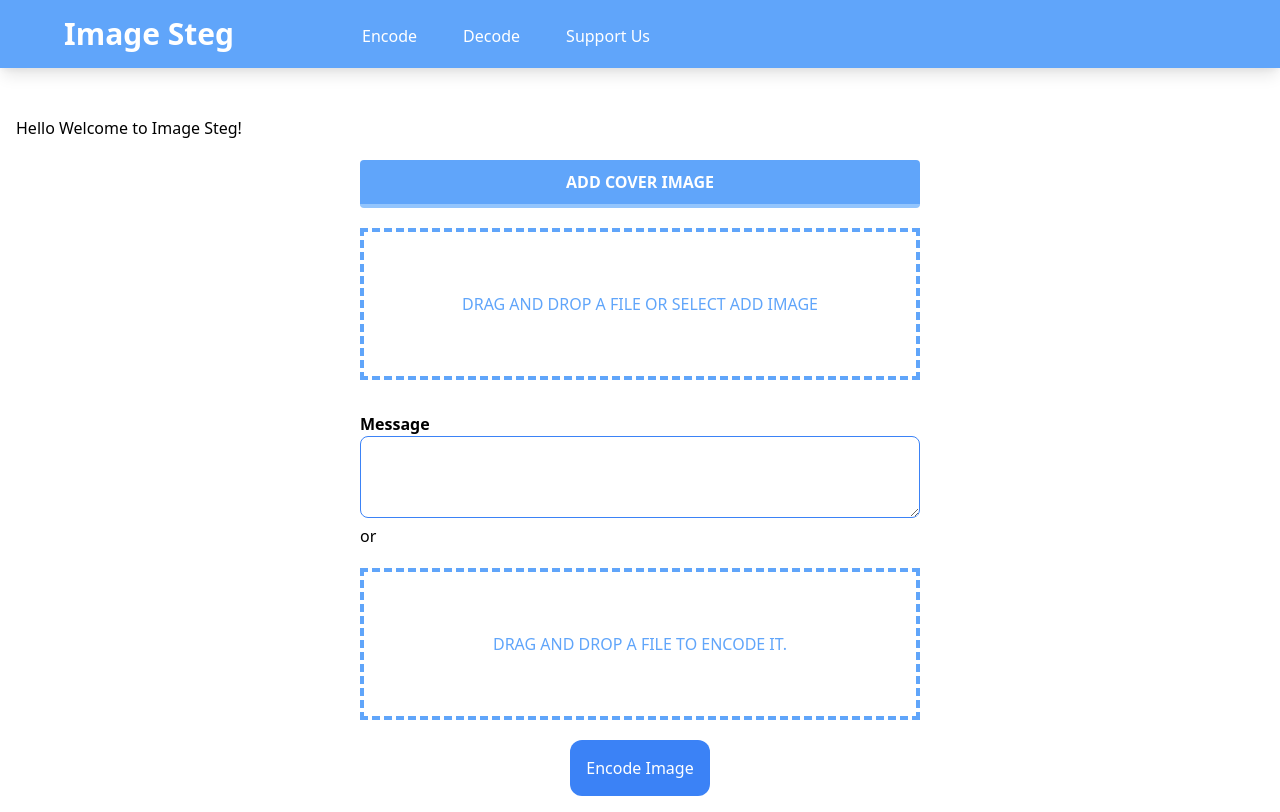
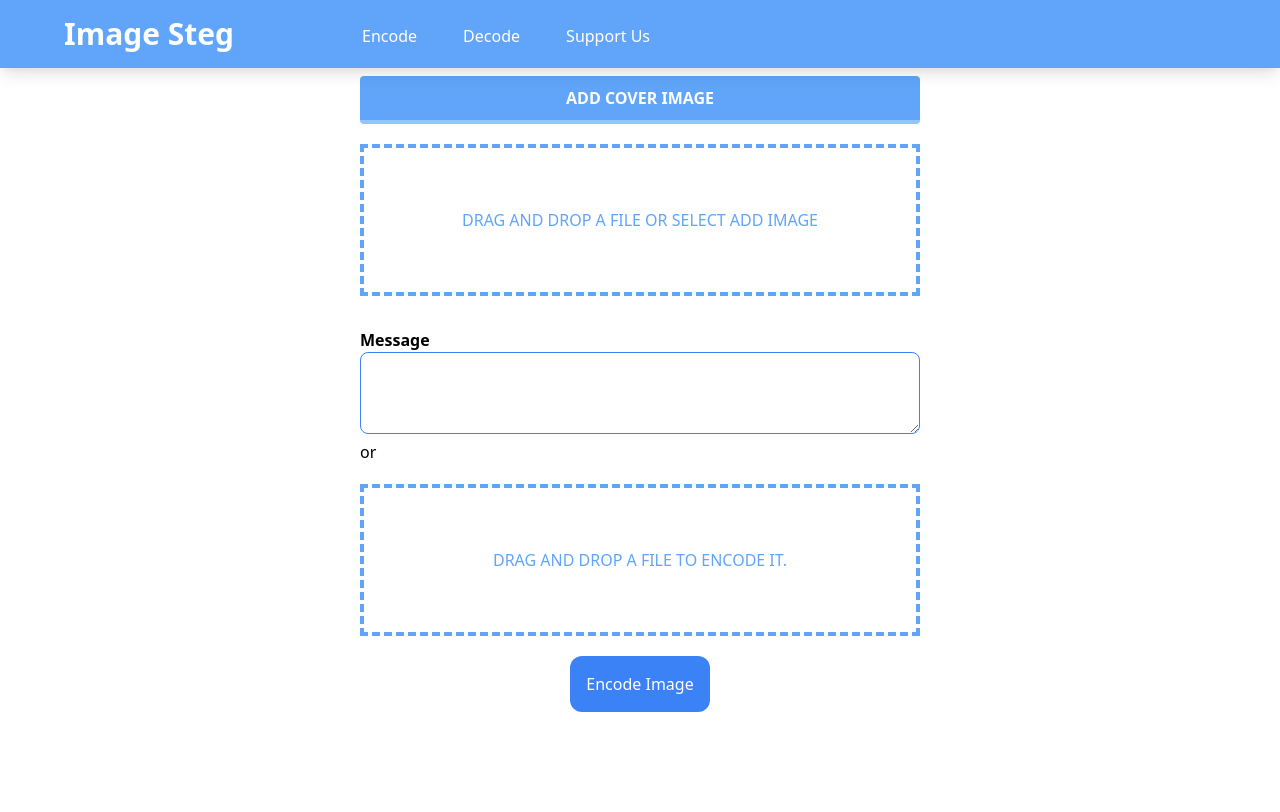
Before and after one commit to Fredpwol/Image-Steg, a Flask app: page / in a window 1280 px wide. After the commit the page ends 712 px from the top, so only its background shows below. Run offline with Flask 2, Linux system fonts and the light colour scheme; some libraries are stand-ins or nearby versions.

Commit message:
put some padding and made header fixed

```diff
--- a/main/templates/base.html
+++ b/main/templates/base.html
@@ -12,7 +12,7 @@
 </head>
 
 <body>
-    <div class=" flex px-16 py-4 shadow-lg mb-8 bg-blue-400">
+    <div class="flex px-16 py-4 shadow-lg mb-16 bg-blue-400 fixed w-full">
         <h1 class="text-3xl font-bold text-white mr-32">
             Image Steg
         </h1>
@@ -28,7 +28,7 @@
             </a>
         </div>
     </div>
-    <div class="container p-4">
+    <div class="container p-4 pt-8">
         {% block body %}
         {% endblock %}
     </div>
```
